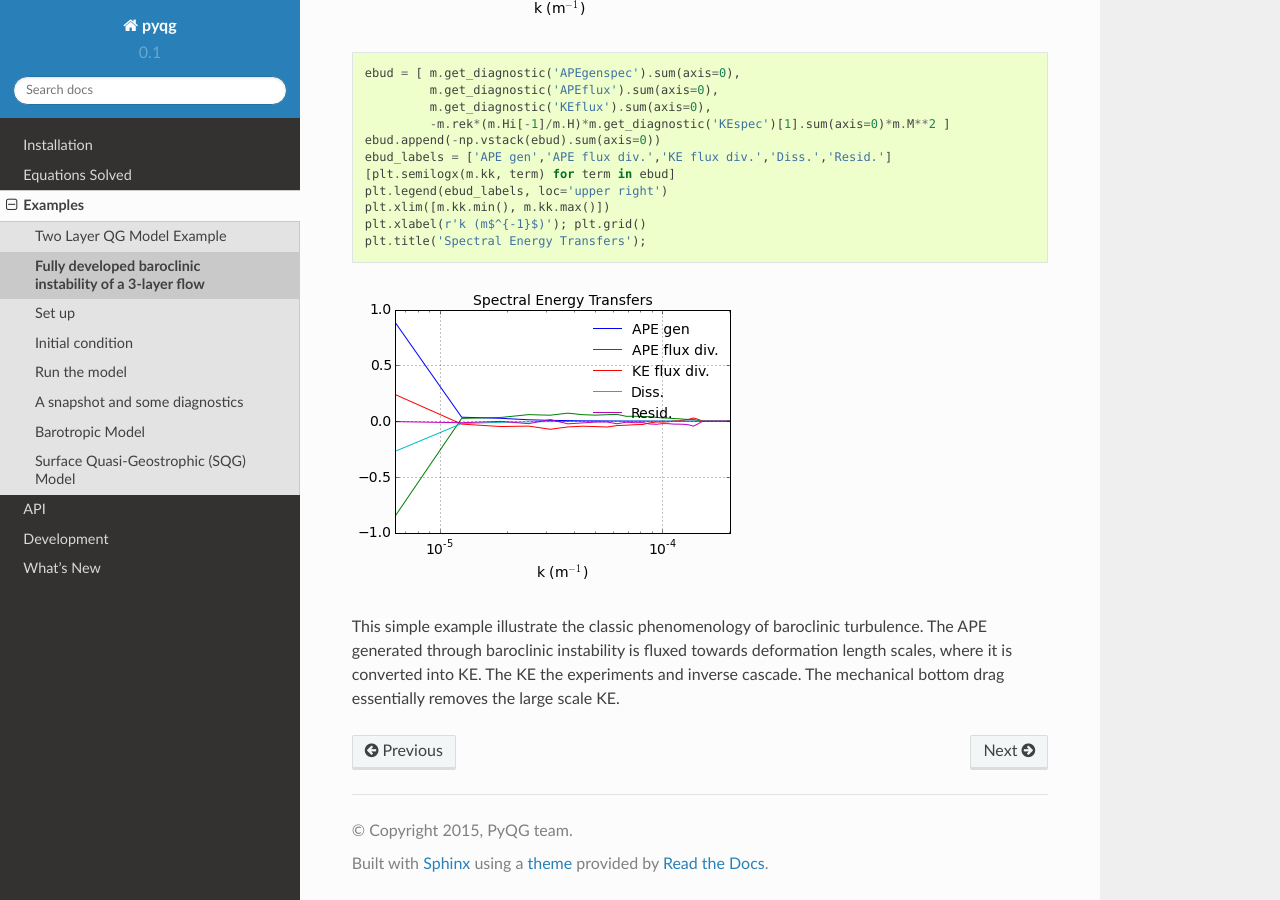
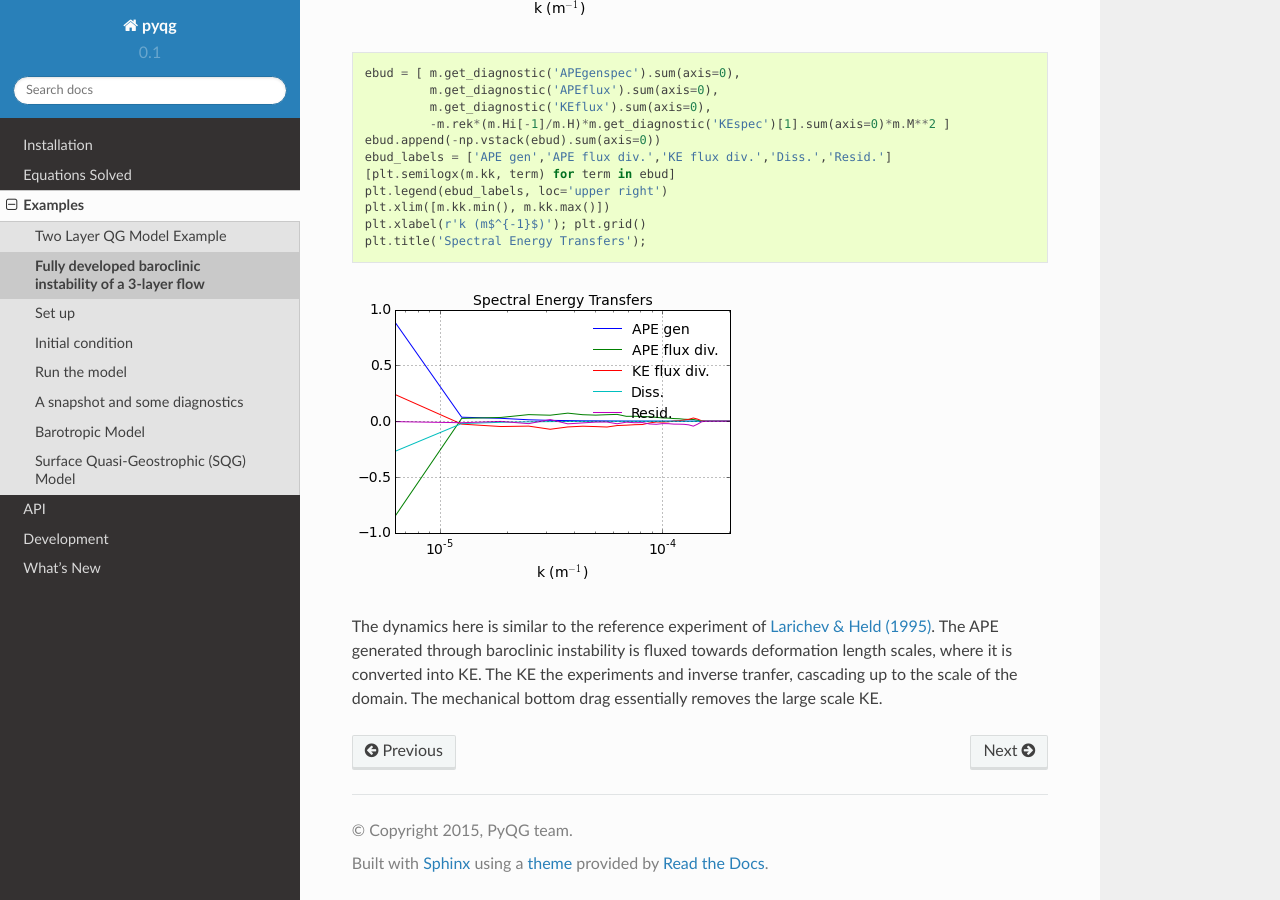
Before and after one commit to pyqg/pyqg, a Sphinx documentation site: the page built from docs/examples/layered.rst, in a window 1280 px wide and 900 px high, scrolled down 3608 px. Built offline with Sphinx 7.4.7 and the Read the Docs theme 2.0.0, drawn with Linux system fonts in a browser that asks for light colours.

Commit message:
Includes citation to LH95

```diff
--- a/docs/examples/layered.rst
+++ b/docs/examples/layered.rst
@@ -208,8 +208,11 @@ A snapshot and some diagnostics
 .. image:: layered_files/layered_12_0.png
 
 
-This simple example illustrate the classic phenomenology of baroclinic
-turbulence. The APE generated through baroclinic instability is fluxed
-towards deformation length scales, where it is converted into KE. The KE
-the experiments and inverse cascade. The mechanical bottom drag
-essentially removes the large scale KE.
+The dynamics here is similar to the reference experiment of `Larichev &
+Held
+(1995) <http://journals.ametsoc.org/doi/abs/10.1175/1520-0469%281996%29053%3C0946%3AASTFHH%3E2.0.CO%3B2>`__.
+The APE generated through baroclinic instability is fluxed towards
+deformation length scales, where it is converted into KE. The KE the
+experiments and inverse tranfer, cascading up to the scale of the
+domain. The mechanical bottom drag essentially removes the large scale
+KE.
```
Also changed, not shown: docs/examples/layered.ipynb.
